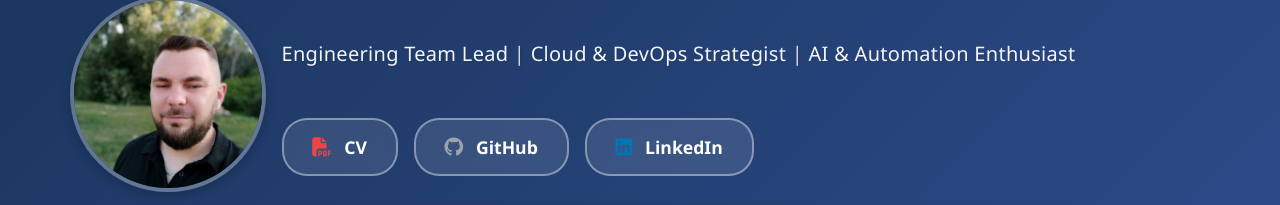
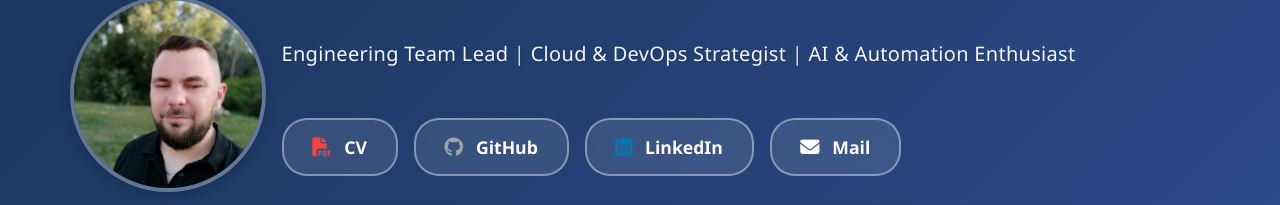
Before and after one commit to h3x89/h3x89.github.io, a plain HTML site: page index.html in a window 1280 px wide. Shown: the part 87-292 px from the top of the page. Drawn offline with Linux system fonts and the light colour scheme.

Commit message:
feat: Add email contact link to personal website

```diff
--- a/index.html
+++ b/index.html
@@ -32,6 +32,9 @@
                     </a>
                     <a href="https://www.linkedin.com/in/robertkubis89/" target="_blank">
                         <i class="fab fa-linkedin"></i> LinkedIn
+                    </a>
+                    <a href="mailto:contact@robertkubis.pl" target="_blank">
+                        <i class="fas fa-envelope"></i> Mail
                     </a>
                 </div>
                 <div class="terminal-info">
```
